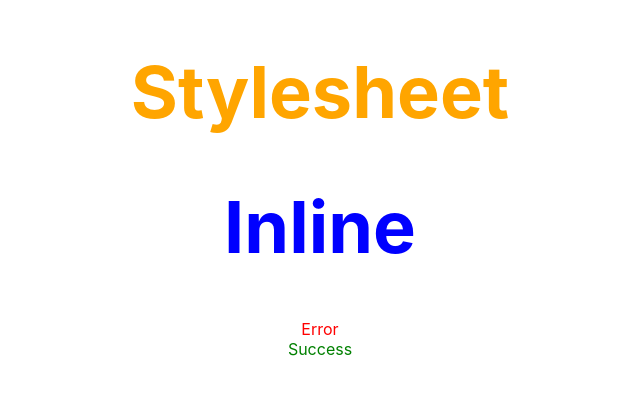
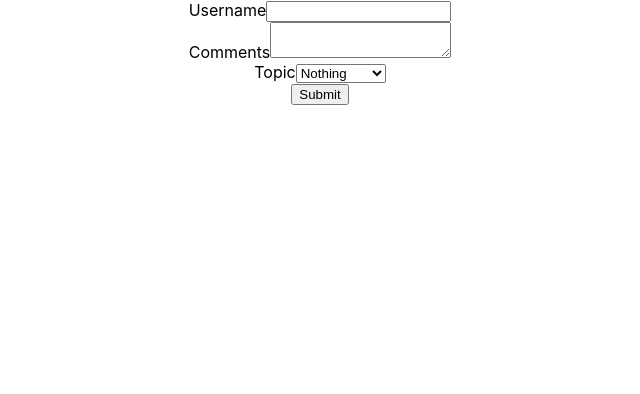
Before and after one commit to takinabradley/Codevolution-react-tutorial, a React (Create React App) app: page / in a window 1280 px wide. Shown: the top 394 px of the page, without its empty margins (320-960 px from the left). Built offline with nearby package versions, Linux system fonts and the light colour scheme.

Commit message:
Finish 'Basics of Form Handling'

```diff
--- a/src/App.js
+++ b/src/App.js
@@ -1,17 +1,10 @@
 import "./App.css"
-import Inline from "./components/Inline"
-import Stylesheet from "./components/Stylesheet"
-import "./AppStyles.css"
-import styles from "./AppStyles.module.css"
+import Form from "./components/Form"
 
 function App() {
-  console.log(styles.success)
   return (
     <div className="App">
-      <Stylesheet primary={true} />
-      <Inline />
-      <div className="error">Error</div>
-      <div className={styles.success}>Success</div>
+      <Form />
     </div>
   )
 }
--- /dev/null
+++ b/src/components/Form.js
@@ -0,0 +1,68 @@
+import React from "react"
+export default class Form extends React.Component {
+  constructor(props) {
+    super(props)
+
+    this.state = {
+      userName: "",
+      comments: "",
+      topic: ""
+    }
+  }
+
+  changeUserName = (e) => {
+    this.setState({
+      userName: e.target.value
+    })
+  }
+
+  changeComments = (e) => {
+    this.setState({
+      comments: e.target.value
+    })
+  }
+
+  changeTopic = (e) => {
+    this.setState({
+      topic: e.target.value
+    })
+  }
+
+  submitForm = (e) => {
+    e.preventDefault()
+  }
+
+  render() {
+    return (
+      <form action="" onSubmit={this.submitForm}>
+        <div>
+          <label htmlFor="">Username</label>
+          <input
+            type="text"
+            value={this.state.userName}
+            onChange={this.changeUserName}
+          />
+          <div>
+            <label htmlFor="">Comments</label>
+            <textarea
+              value={this.state.comments}
+              onChange={this.changeComments}
+            ></textarea>
+          </div>
+          <div>
+            <label htmlFor="">Topic</label>
+            <select value={this.state.topic} onChange={this.changeTopic}>
+              <option selected value="">
+                Nothing
+              </option>
+              <option value="new value">new value</option>
+              <option value="new value2">new value2</option>
+            </select>
+          </div>
+
+          <button type="Submit">Submit</button>
+        </div>
+      </form>
+    )
+  }
+}
```
Also changed, not shown: 1 other file (tests, documents, lock files or other folders).
